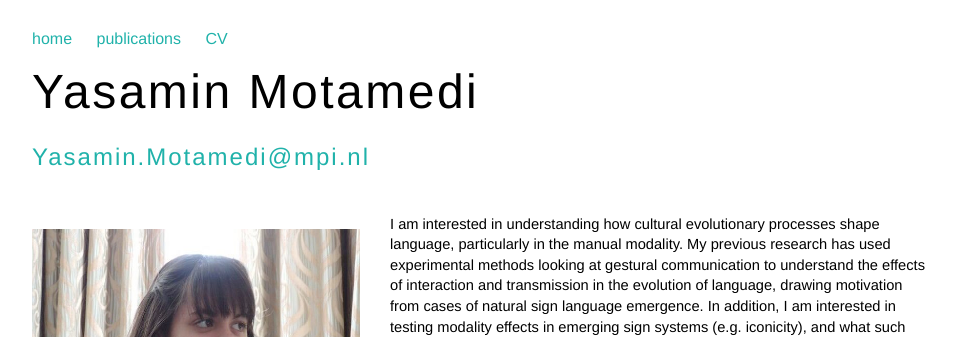
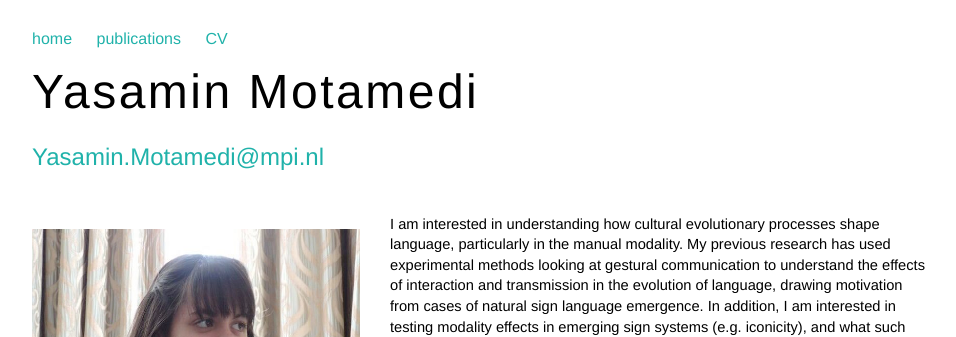
Before and after one commit to ymotamedi/ymotamedi.github.io, a Jekyll site: the page built from index.html, in a window 1280 px wide. Shown: the top 337 px of the page, without its empty margins (160-1116 px from the left). Built offline with Jekyll 4.4.1, drawn with Linux system fonts in a browser that asks for light colours.

Commit message:
Update main.css

```diff
--- a/css/main.css
+++ b/css/main.css
@@ -38,7 +38,6 @@ h3 {
     font-size: 1.5em;
     font-family:'Helvetica', 'Arial', 'Sans-Serif';
     color: #20B2AA;
-    letter-spacing: 2px;
     font-weight: 300;
     padding-bottom: 0.5cm;
 }
```
